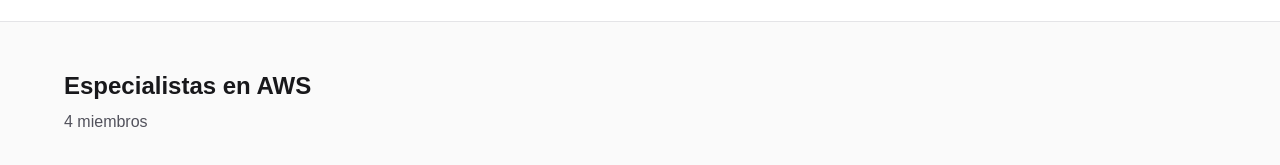
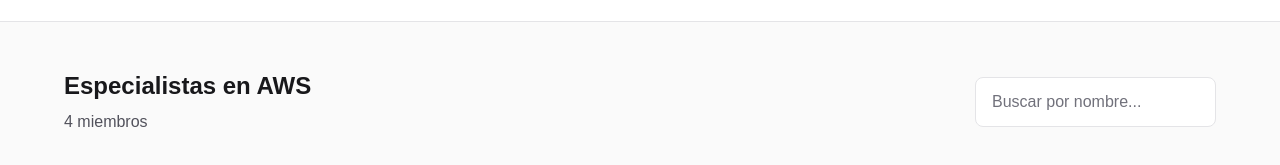
Before and after one commit to castellanogomezcarlos-wq/Directorio-companeros, a Next.js app: page /tecnologias/AWS in a window 1280 px wide. Shown: the part 225-390 px from the top of the page. Built offline with nearby package versions, Linux system fonts and the light colour scheme.

Commit message:
implementación de búsqueda en tecnologías

```diff
--- a/src/app/tecnologias/[tech]/page.tsx
+++ b/src/app/tecnologias/[tech]/page.tsx
@@ -1,4 +1,7 @@
+"use client";
+
 import Link from "next/link";
+import { useState, useMemo, use } from "react";
 import { coworkers } from "../../../lib/data";
 import { MemberCard } from "../../../components/membercard";
 import { notFound } from "next/navigation";
@@ -7,9 +10,10 @@
   params: Promise<{ tech: string }>;
 }
 
-export default async function TecnologiaDetallePage({ params }: PageProps) {
-  const { tech } = await params;
+export default function TecnologiaDetallePage({ params }: PageProps) {
+  const { tech } = use(params);
   const tecnologia = decodeURIComponent(tech);
+  const [busqueda, setBusqueda] = useState("");
 
   // Filtrar compañeros que usan esta tecnología
   const companerosConTech = coworkers.filter((coworker) =>
@@ -20,6 +24,12 @@
   if (companerosConTech.length === 0) {
     notFound();
   }
+
+  const companerosFiltrados = useMemo(() => {
+    return companerosConTech.filter((coworker) =>
+      coworker.nombre.toLowerCase().includes(busqueda.toLowerCase())
+    );
+  }, [busqueda]);
 
   return (
     <main className="min-h-screen bg-zinc-50 dark:bg-zinc-950">
@@ -47,24 +57,51 @@
         </div>
       </section>
 
-      {/* Sección de compañeros */}
+      {/* Sección de búsqueda y compañeros */}
       <section className="bg-zinc-50 dark:bg-zinc-950 py-12 px-4">
         <div className="max-w-6xl mx-auto">
-          <div className="mb-8">
+          <div className="flex flex-col sm:flex-row justify-between items-start sm:items-center gap-6 mb-8">
+            <div>
               <h2 className="text-2xl font-semibold text-zinc-900 dark:text-zinc-50 mb-2">
                 Especialistas en {tecnologia}
               </h2>
               <p className="text-zinc-600 dark:text-zinc-400">
-              {companerosConTech.length} miembro{companerosConTech.length !== 1 ? 's' : ''}
+                {companerosFiltrados.length} miembro{companerosFiltrados.length !== 1 ? 's' : ''}
               </p>
             </div>
 
+            {/* Búsqueda */}
+            <div className="w-full sm:w-auto">
+              <input
+                type="text"
+                placeholder="Buscar por nombre..."
+                value={busqueda}
+                onChange={(e) => setBusqueda(e.target.value)}
+                className="w-full sm:max-w-sm px-4 py-3 bg-white dark:bg-zinc-900 border border-zinc-200 dark:border-zinc-800 rounded-lg text-zinc-900 dark:text-zinc-50 placeholder-zinc-500 dark:placeholder-zinc-400 focus:outline-none focus:border-blue-600 dark:focus:border-blue-400 focus:ring-2 focus:ring-blue-100 dark:focus:ring-blue-900/30 transition-all"
+              />
+            </div>
+          </div>
+
           {/* Grid de compañeros */}
+          {companerosFiltrados.length > 0 ? (
             <div className="grid grid-cols-1 sm:grid-cols-2 lg:grid-cols-3 gap-6">
-            {companerosConTech.map((coworker) => (
+              {companerosFiltrados.map((coworker) => (
                 <MemberCard key={coworker.id} companero={coworker} />
               ))}
             </div>
+          ) : (
+            <div className="text-center py-16">
+              <p className="text-lg text-zinc-600 dark:text-zinc-400 mb-4">
+                No se encontraron compañeros con ese nombre.
+              </p>
+              <button
+                onClick={() => setBusqueda("")}
+                className="px-6 py-2 bg-blue-600 dark:bg-blue-400 text-white dark:text-zinc-950 font-semibold rounded-lg hover:bg-blue-700 dark:hover:bg-blue-300 transition-colors"
+              >
+                Limpiar búsqueda
+              </button>
+            </div>
+          )}
         </div>
       </section>
     </main>
--- a/src/app/tecnologias/page.tsx
+++ b/src/app/tecnologias/page.tsx
@@ -1,7 +1,7 @@
 import Link from "next/link";
 import { obtenerTecnologiasUnicas } from "../../lib/data";
 
-export default function TecnologiasPage() {
+ export default function TecnologiasPage() {
   const tecnologias = obtenerTecnologiasUnicas();
 
   return (
```
Lines whose indentation alone changed are shown as unchanged.
